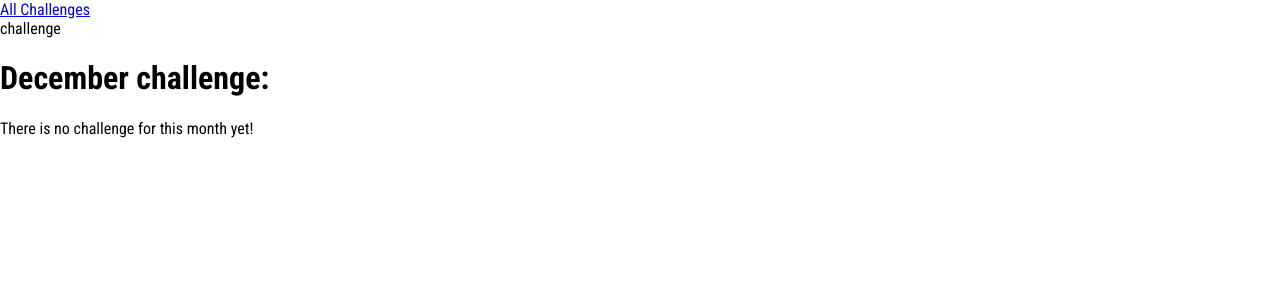
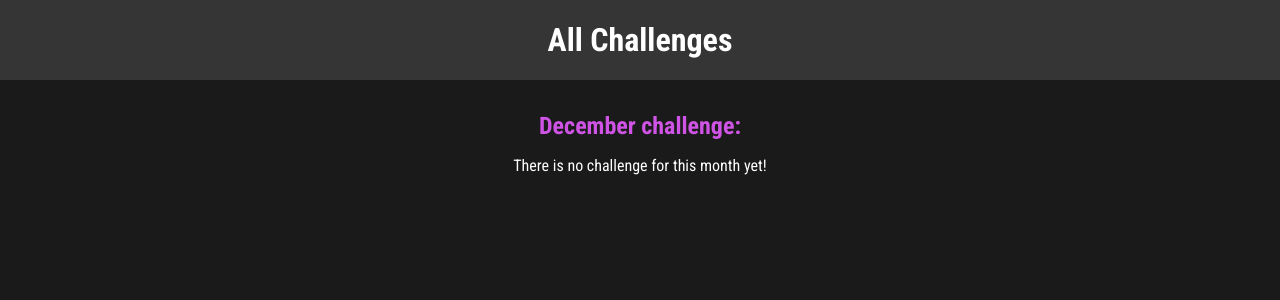
Before and after one commit to amit-inverse/django_monthly_challenges, a Django app: page /challenges/december/ in a window 1280 px wide. Shown: the top 300 px of the page. Run offline with Django 5.2, Linux system fonts and the light colour scheme.

Commit message:
Adding css styling

```diff
--- /dev/null
+++ b/challenges/static/challenges/challenge.css
@@ -0,0 +1,19 @@
+h1, h2 {
+    text-align: center;
+    color: white;
+}
+
+h1 {
+    font-size: 1.5rem;
+    margin: 2rem 0 1rem 0;
+    color: #cf54e6;
+}
+
+h2 {
+    font-size: 3rem;
+}
+
+.fallback {
+    text-align: center;
+    color: white;
+}
--- /dev/null
+++ b/challenges/static/challenges/includes/header.css
@@ -0,0 +1,25 @@
+header {
+    width: 100%;
+    height: 5rem;
+    background-color: #353535;
+}
+
+header nav {
+    width: 100%;
+    height: 100%;
+    display: flex;
+    justify-content: center;
+    align-items: center;
+}
+
+header nav a {
+    color: white;
+    font-size: 2rem;
+    font-weight: bold;
+    text-decoration: none;
+}
+
+header nav a:hover,
+header nav a:active {
+    color: #cf54e6;
+}
--- a/challenges/templates/challenges/challenge.html
+++ b/challenges/templates/challenges/challenge.html
@@ -1,4 +1,10 @@
 {% extends "base.html" %}
+{% load static %}
+
+{% block css_files %}
+    <link rel="stylesheet" href="{% static "challenges/challenge.css" %}" />
+    <link rel="stylesheet" href="{% static "challenges/includes/header.css" %}" />
+{% endblock %}
 
 {% block page_title %}
     Monthly Challenge - {{ month_name|title }}
@@ -11,6 +17,6 @@
     {% if text is not None %}
         <h2>{{ text }}</h2>
     {% else %}
-        <p>There is no challenge for this month yet!</p>
+        <p class="fallback">There is no challenge for this month yet!</p>
     {% endif %}
 {% endblock %}
--- a/challenges/templates/challenges/includes/header.html
+++ b/challenges/templates/challenges/includes/header.html
@@ -3,5 +3,3 @@
         <a href="{% url "challenges" %}">All Challenges</a>
     </nav>
 </header>
-
-{{ active_page }}
--- a/challenges/templates/challenges/index.html
+++ b/challenges/templates/challenges/index.html
@@ -3,6 +3,7 @@
 
 {% block css_files %}
     <link rel="stylesheet" href="{% static "challenges/challenges.css" %}" />
+    <link rel="stylesheet" href="{% static "challenges/includes/header.css" %}" />
 {% endblock %}
 
 {% block page_title %}
--- a/static/styles.css
+++ b/static/styles.css
@@ -6,4 +6,5 @@ html {
 
 body {
     margin: 0;
+    background-color: #1a1a1a;
 }
```
Also changed, not shown: challenges/static/challenges/challenges.css (+34 -0 lines).
